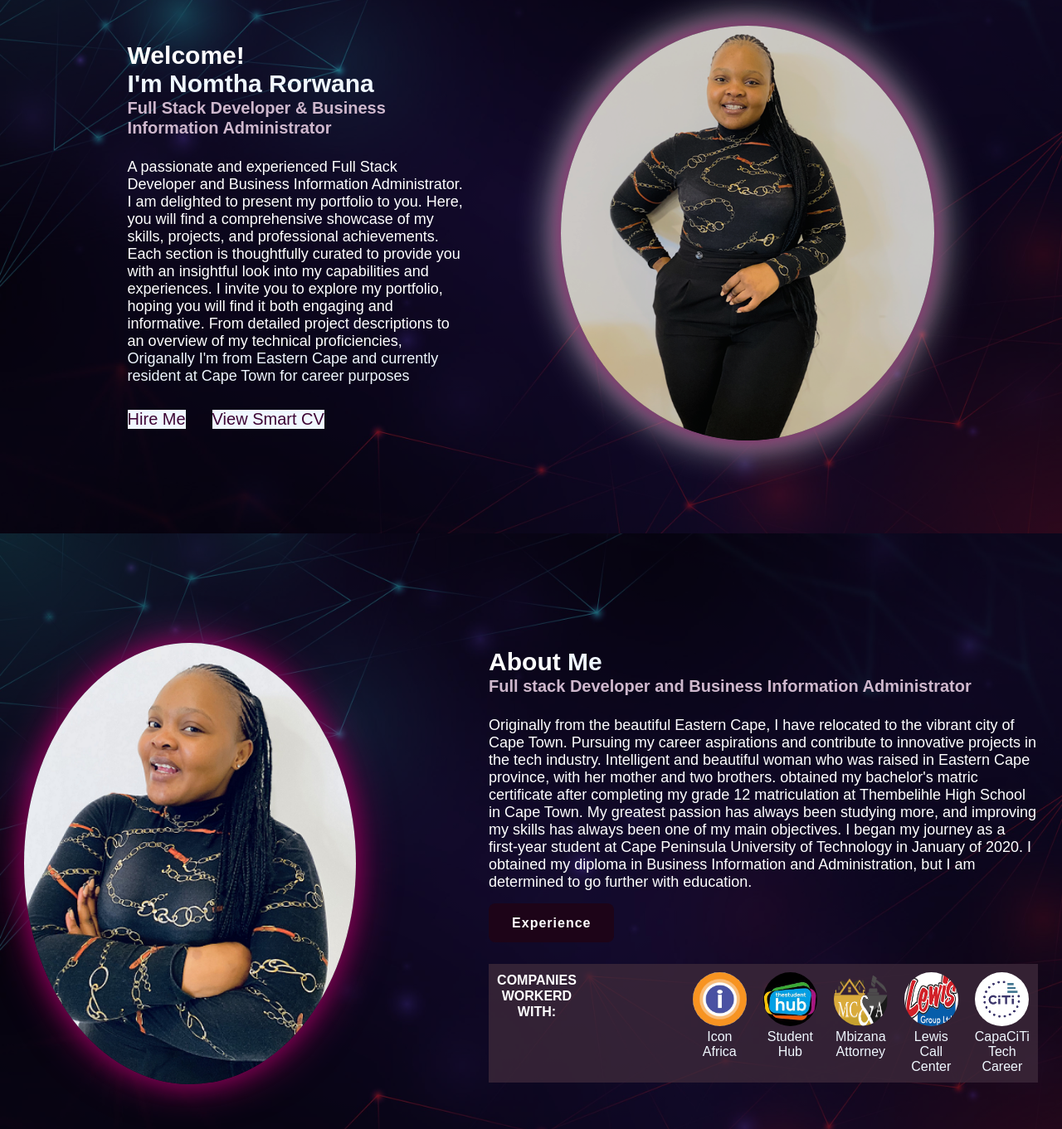
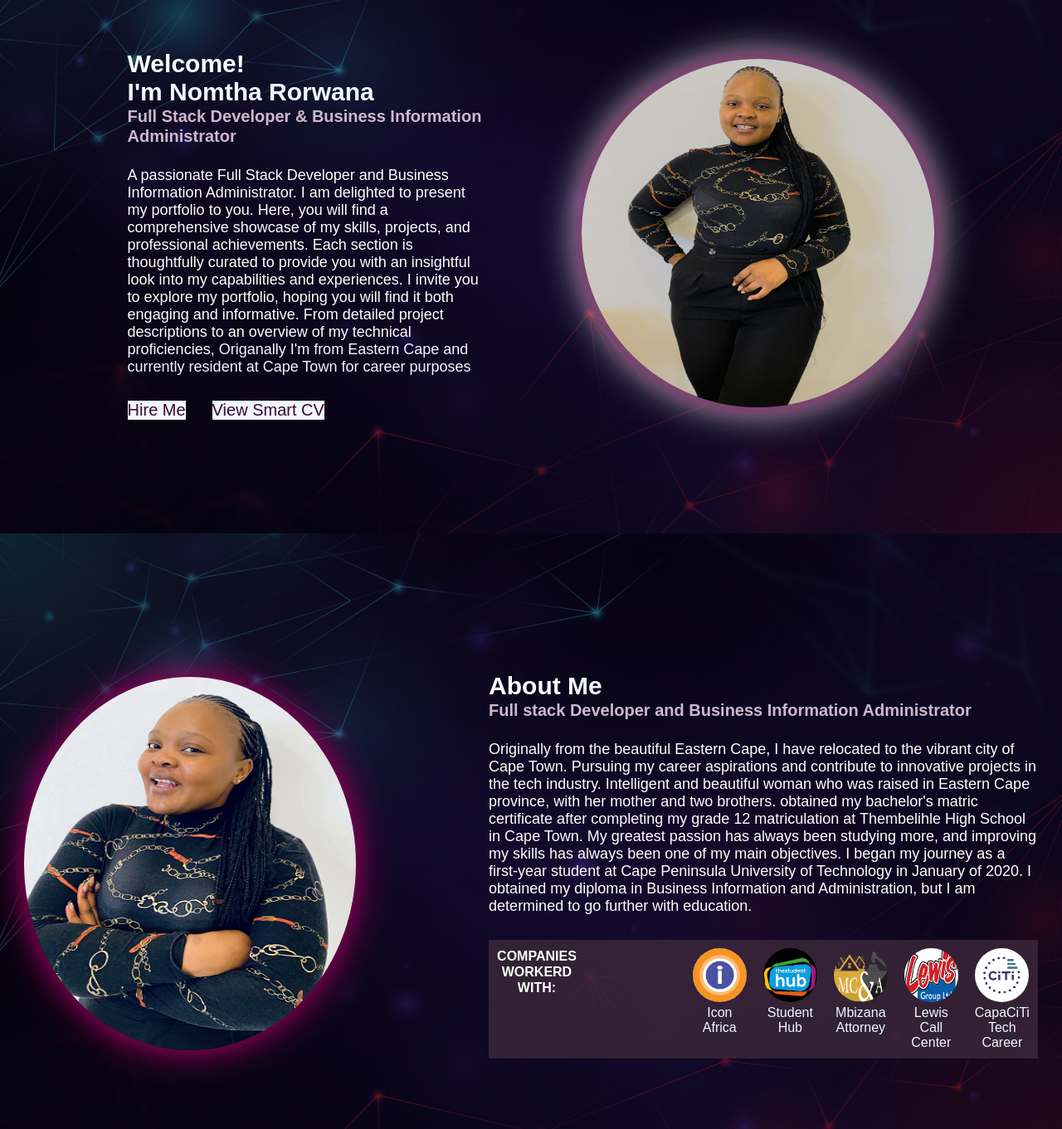
Before and after one commit to NomthaPR/Nomtha-Rorwana-Portfolio-new, a plain HTML site: page index.html in a window 1280 px wide. Shown: the part 157-1518 px from the top of the page at 83% size. Drawn offline with nearby package versions, Linux system fonts and the light colour scheme.

Commit message:
few charges

```diff
--- a/index.html
+++ b/index.html
@@ -27,7 +27,7 @@
             <h2> Welcome!</h2>
             <h2><span>I'm Nomtha Rorwana</span></h2>
             <h4> Full Stack Developer & Business Information Administrator</h4>
-            <p>A passionate and experienced Full Stack Developer and Business Information Administrator.
+            <p>A passionate Full Stack Developer and Business Information Administrator.
             I am delighted to present my portfolio to you. Here, you will find a comprehensive showcase of my skills,
             projects, and professional achievements. Each section is thoughtfully curated to provide you with an insightful
             look into my capabilities and experiences. I invite you to explore my portfolio, hoping you will find it both
@@ -61,8 +61,6 @@
             My greatest passion has always been studying more, and improving my skills has always been one of my main objectives.
             I began my journey as a first-year student at Cape Peninsula University of Technology in January of 2020.
             I obtained my diploma in Business Information and Administration, but I am determined to go further with education.</p>
-
-            <a href="#" class="btn-2">Experience</a>
 
 
             <div class="companies">
--- a/style.css
+++ b/style.css
@@ -11,7 +11,7 @@
     top: 0;
     left: 0;
     width: 100%;
-    padding: 35px 12%;
+    padding: 20px 12%;
     background: rgba(68, 67, 68, 0.8);
     backdrop-filter: blur(10px);
     display: flex;
@@ -143,11 +143,11 @@ span{
 
 .Picture img{
     position: relative;
-    width: 450px;
+    width: 425px;
     box-shadow: 0 0 25px rgb(124, 1, 83),
                 0 0 50px rgb(255, 255, 255);
     border-radius: 50%;
-    height: 500px;
+    height: 420px;
 }
 
 ::-webkit-scrollbar{
@@ -182,6 +182,7 @@ span{
     box-shadow: 0 0 25px rgb(124, 1, 83),
                 0 0 50px rgb(146, 0, 85);
     border-radius: 50%;
+    height: 450px;
 }
 .about-content h2{
     text-align: left;
@@ -261,11 +262,11 @@ span{
     display: flex;
     width: 100%;
     height: 40%;
-    font-size: 16px;
+    font-size: 12px;
     text-align: center;
     background: rgba(61, 41, 58, 0.8);
     color: aliceblue;
-    margin-top: 40px;
+    margin-top: 20px;
 
 }
 
```
